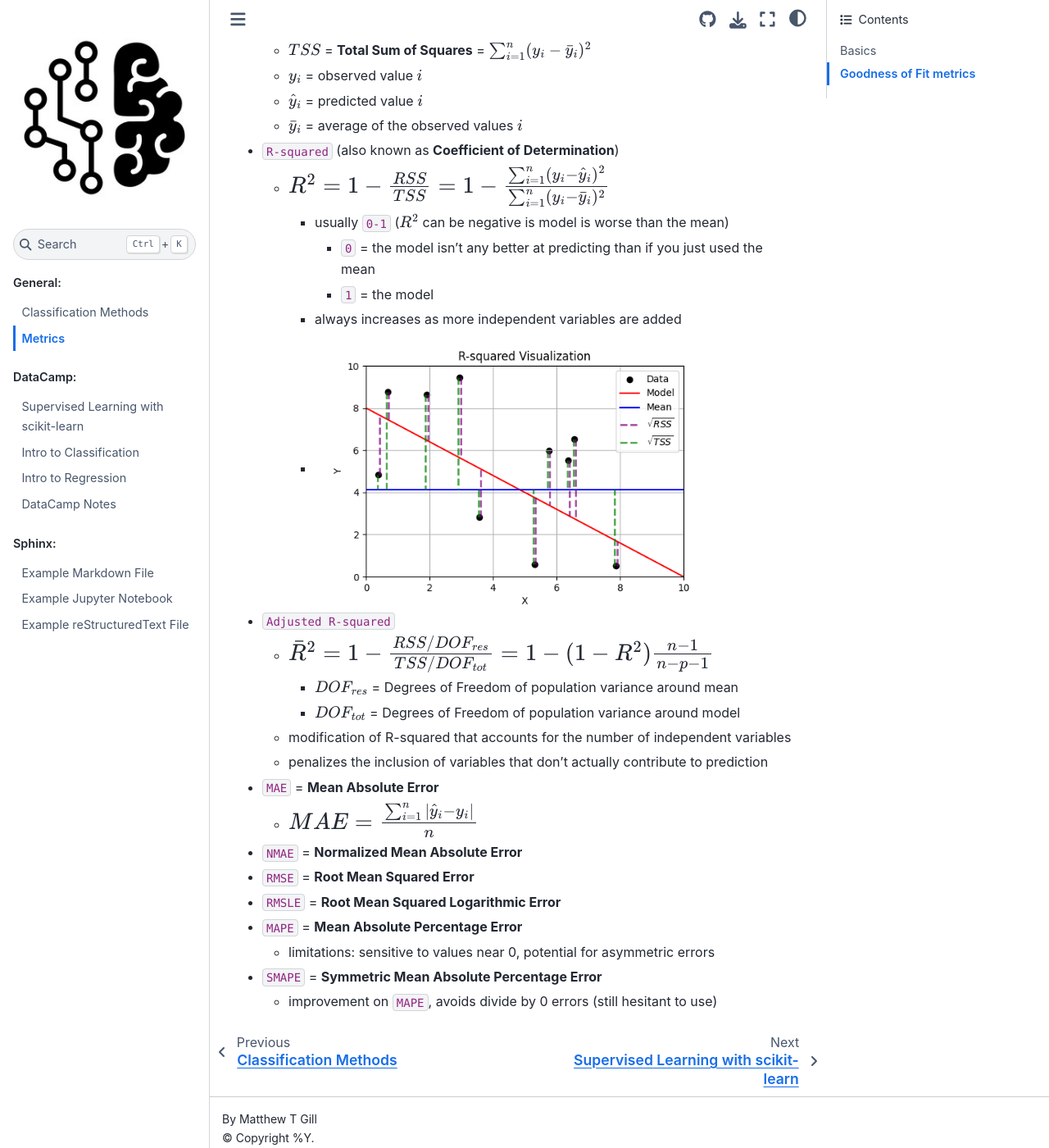
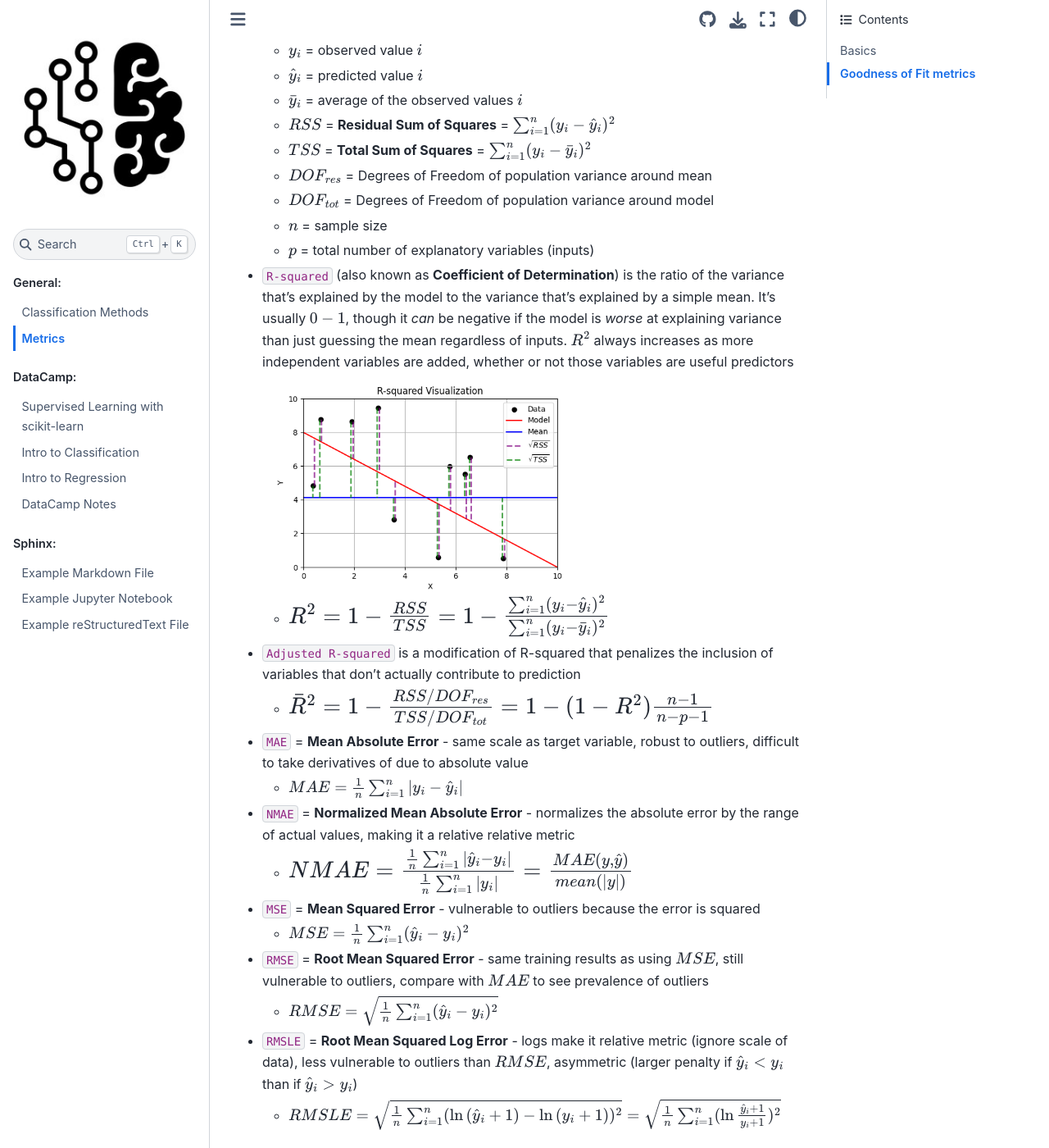
Before and after one commit to CombatWombatHub/aiml-notes, a Sphinx documentation site: the page built from docs/source/general/metrics.md, in a window 1280 px wide and 1400 px high, scrolled down 509 px. Shown: the whole window at 82% size. Built offline with Sphinx 7.4.7 and the Sphinx Book theme 1.1.4, drawn with Linux system fonts in a browser that asks for light colours; some of the changed text lies outside the part shown.

Commit message:
improve notes on goodness of fit metrics

```diff
--- a/docs/source/general/metrics.md
+++ b/docs/source/general/metrics.md
@@ -10,31 +10,40 @@ There are a lot of goodness of fit metrics and ways to characterize loss.
 
 ## Goodness of Fit metrics
 
-- `Residuals`
-  - $RSS$ = **Residual Sum of Squares** = $\sum_{i=1}^n(y_i-\hat y_i)^2$
-  - $TSS$ = **Total Sum of Squares** = $\sum_{i=1}^n(y_i-\bar y_i)^2$
+- `Nomenclature`
+  - $y$ = observed values
   - $y_i$ = observed value $i$
   - $\hat y_i$ = predicted value $i$
   - $\bar y_i$ = average of the observed values $i$
-- `R-squared` (also known as **Coefficient of Determination**)
+  - $RSS$ = **Residual Sum of Squares** = $\sum_{i=1}^n(y_i-\hat y_i)^2$
+  - $TSS$ = **Total Sum of Squares** = $\sum_{i=1}^n(y_i-\bar y_i)^2$
+  - $DOF_{res}$ = Degrees of Freedom of population variance around mean
+  - $DOF_{tot}$ = Degrees of Freedom of population variance around model
+  - $n$ = sample size
+  - $p$ = total number of explanatory variables (inputs)
+- `R-squared` (also known as **Coefficient of Determination**) is the ratio of the variance that's explained by the model to the variance that's explained by a simple mean. It's usually $0-1$, though it *can* be negative if the model is *worse* at explaining variance than just guessing the mean regardless of inputs. $R^2$ always increases as more independent variables are added, whether or not those variables are useful predictors <img src="../images/r_squared_visualization.png" alt="Pic" width="400" />
   - $\Large R^2=1-\frac{RSS}{TSS}=1-\frac{\sum_{i=1}^n(y_i-\hat y_i)^2}{\sum_{i=1}^n(y_i-\bar y_i)^2}$
-    - usually `0-1` ($R^2$ can be negative is model is worse than the mean)
-      - `0` = the model isn't any better at predicting than if you just used the mean
-      - `1` = the model
-    - always increases as more independent variables are added
-    - <img src="../images/r_squared_visualization.png" alt="Pic" width="500" />
-- `Adjusted R-squared`
+- `Adjusted R-squared` is a modification of R-squared that penalizes the inclusion of variables that don't actually contribute to prediction
   - $\Large \bar R^2=1-\frac{RSS/DOF_{res}}{TSS/DOF_{tot}}=1-(1-R^2)\frac{n-1}{n-p-1}$
-    - $DOF_{res}$ = Degrees of Freedom of population variance around mean
-    - $DOF_{tot}$ = Degrees of Freedom of population variance around model
-  - modification of R-squared that accounts for the number of independent variables
-  - penalizes the inclusion of variables that don't actually contribute to prediction
-- `MAE` = **Mean Absolute Error**
-  - $\Large MAE = \frac{\sum_{i=1}^n|\hat y_i-y_i|}{n}$
-- `NMAE` = **Normalized Mean Absolute Error**
-- `RMSE` = **Root Mean Squared Error**
-- `RMSLE` = **Root Mean Squared Logarithmic Error**
-- `MAPE` = **Mean Absolute Percentage Error**
-  - limitations: sensitive to values near 0, potential for asymmetric errors
-- `SMAPE` = **Symmetric Mean Absolute Percentage Error**
-  - improvement on `MAPE`, avoids divide by 0 errors (still hesitant to use)
+- `MAE` = **Mean Absolute Error** - same scale as target variable, robust to outliers, difficult to take derivatives of due to absolute value
+  - $MAE = \frac{1}{n} \sum_{i=1}^n|y_i-\hat{y}_i|$
+- `NMAE` = **Normalized Mean Absolute Error** - normalizes the absolute error by the range of actual values, making it a relative relative metric
+  - $\Large NMAE = \frac{\frac{1}{n}\sum_{i=1}^n{|\hat{y}_i-y_i|}}{\frac{1}{n}\sum_{i=1}^n{|y_i|}} = \frac{MAE(y,\hat{y})}{mean(|y|)}$
+- `MSE` = **Mean Squared Error** - vulnerable to outliers because the error is squared
+  - $MSE =\frac{1}{n}\sum_{i=1}^n (\hat{y}_i - y_i)^2$
+- `RMSE` = **Root Mean Squared Error** - same training results as using $MSE$, still vulnerable to outliers, compare with $MAE$ to see prevalence of outliers
+  - $RMSE = \sqrt{\frac{1}{n}\sum_{i=1}^n (\hat{y}_i - y_i)^2}$
+- `RMSLE` = **Root Mean Squared Log Error** - logs make it relative metric (ignore scale of data), less vulnerable to outliers than $RMSE$, asymmetric (larger penalty if $\hat{y}_i < y_i$ than if $\hat{y}_i > y_i$)
+  - $RMSLE = \sqrt{\frac{1}{n}\sum_{i=1}^n (\ln{(\hat{y}_i+1)} - \ln{(y_i+1)})^2} =\sqrt{\frac{1}{n}\sum_{i=1}^n (\ln{\frac{\hat{y}_i+1}{y_i+1}})^2}$
+  - <img src="../images/rmse_vs_rmsle.png" alt="RMSE vs RMSLE" width="350" />
+- `MAPE` = **Mean Absolute Percentage Error** (AVOID LIKE THE PLAGUE) fails if any $y_i=0$, higher penalty for small $y_i$, higher penalty for $\hat{y}_i > y_i$ than $\hat{y}_i < y_i$
+  - $MAPE = \frac{1}{n}\sum_{i=1}^{n}{|\frac{y_i-\hat{y}_i}{y_i}|}*100$
+- `SMAPE` = **Symmetric Mean Absolute Percentage Error** (AVOID) improves *somewhat* on `MAPE` but still controversial, not symmetric, and the equation itself varies by source
+  - $SMAPE = \frac{1}{n}\sum_{i=1}^{n}{\frac{|y_i-\hat{y}_i|}{y_i+\hat{y}_i}}$
+- $BIC$ = [Bayesian Information Criterion](https://www.geeksforgeeks.org/machine-learning/bayesian-information-criterion-bic/) evaluates goodness of fit $-2\ln(L)$ while penalizing complexity to avoid overfitting $k\ln(n)$
+  - $BIC = -2\ln(L) + k\ln(n)$
+    - $L$ = likelihood of the model given the data
+    - $k$ = number of parameters in the model
+- $AIC$ = [Akaike Information Criterion](https://en.wikipedia.org/wiki/Akaike_information_criterion)
+  - $AIC = 2k - 2 \ln(\hat L)$
+    - $\hat L$ = maximized value of the [likelihood function](https://en.wikipedia.org/wiki/Likelihood_function) for the model
```
Also changed, not shown: docs/source/images/rmse_vs_rmsle.png (added), 1 other file.
